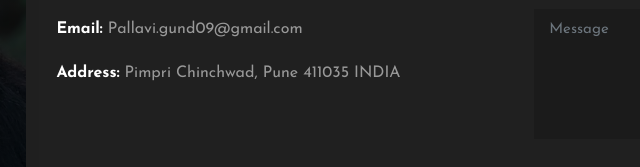
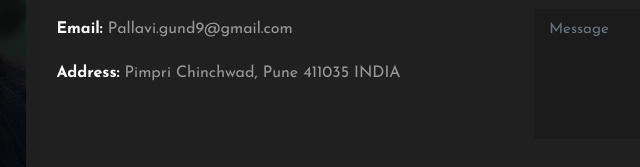
Before and after one commit to Ashish-Gore/Pallavi-Mehandi-Website, a plain HTML site: page contact.html in a window 1280 px wide. Shown: the part 341-508 px from the top of the page, 268-908 px from the left. Drawn offline with Linux system fonts and the light colour scheme.

Commit message:
Update contact.html

```diff
--- a/contact.html
+++ b/contact.html
@@ -73,7 +73,7 @@
             <p>Please Feel Free to Contact Anytime! <br />
               We Accept Bulk Orders too.</p>
             <p><b>Phone:</b> <a href="tel:+917040187221">+91-7040187221</a></p>
-            <p><b>Email:</b> <a href="maito:Pallavi.gund09@gmail.com">Pallavi.gund09@gmail.com</a></p>
+            <p><b>Email:</b> <a href="maito:pallavigund9@gmail.com">Pallavi.gund9@gmail.com</a></p>
             <p><b>Address:</b> Pimpri Chinchwad, Pune 411035 INDIA</p>
           </div>
           <!-- Contact Form -->
```
